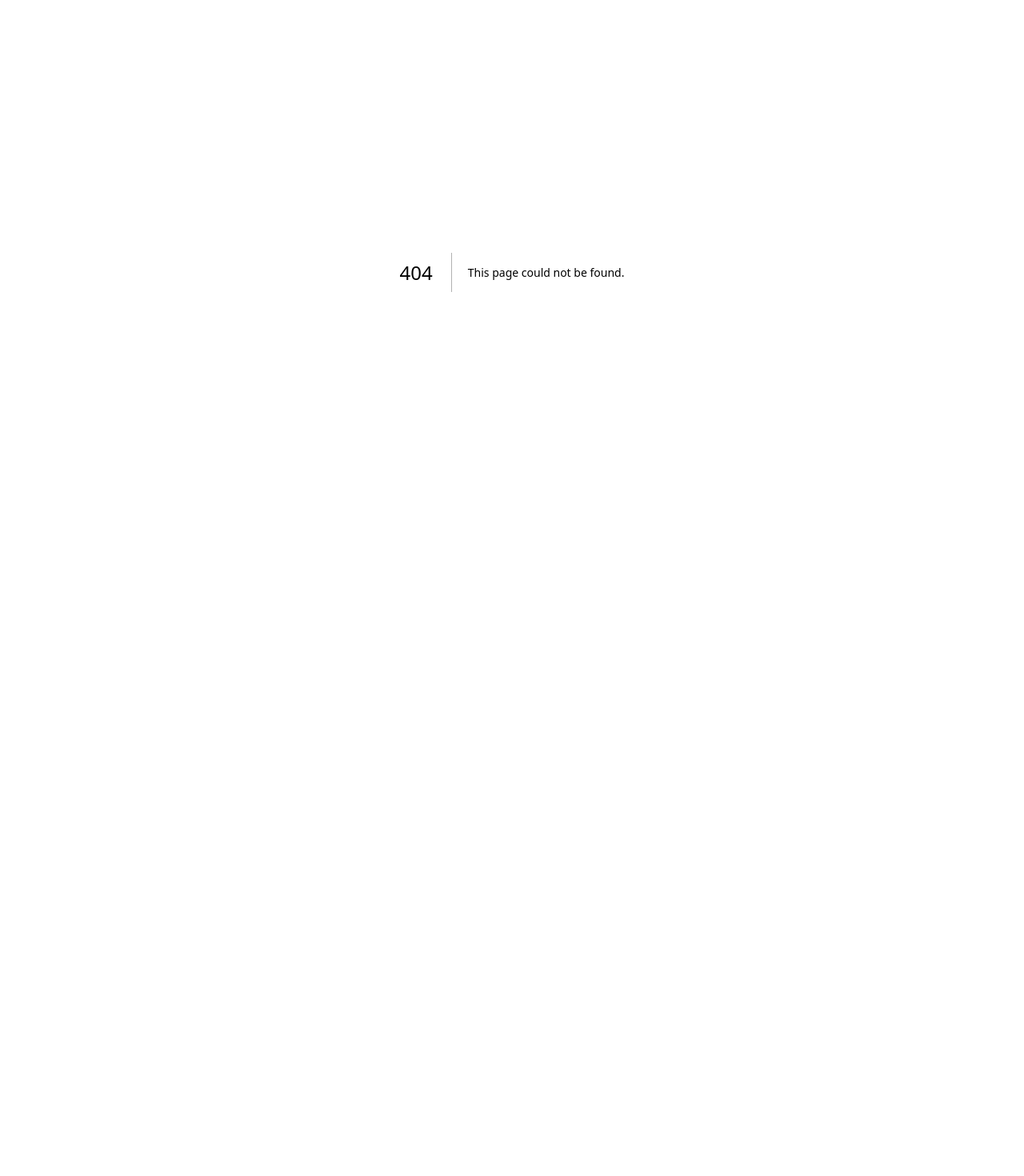
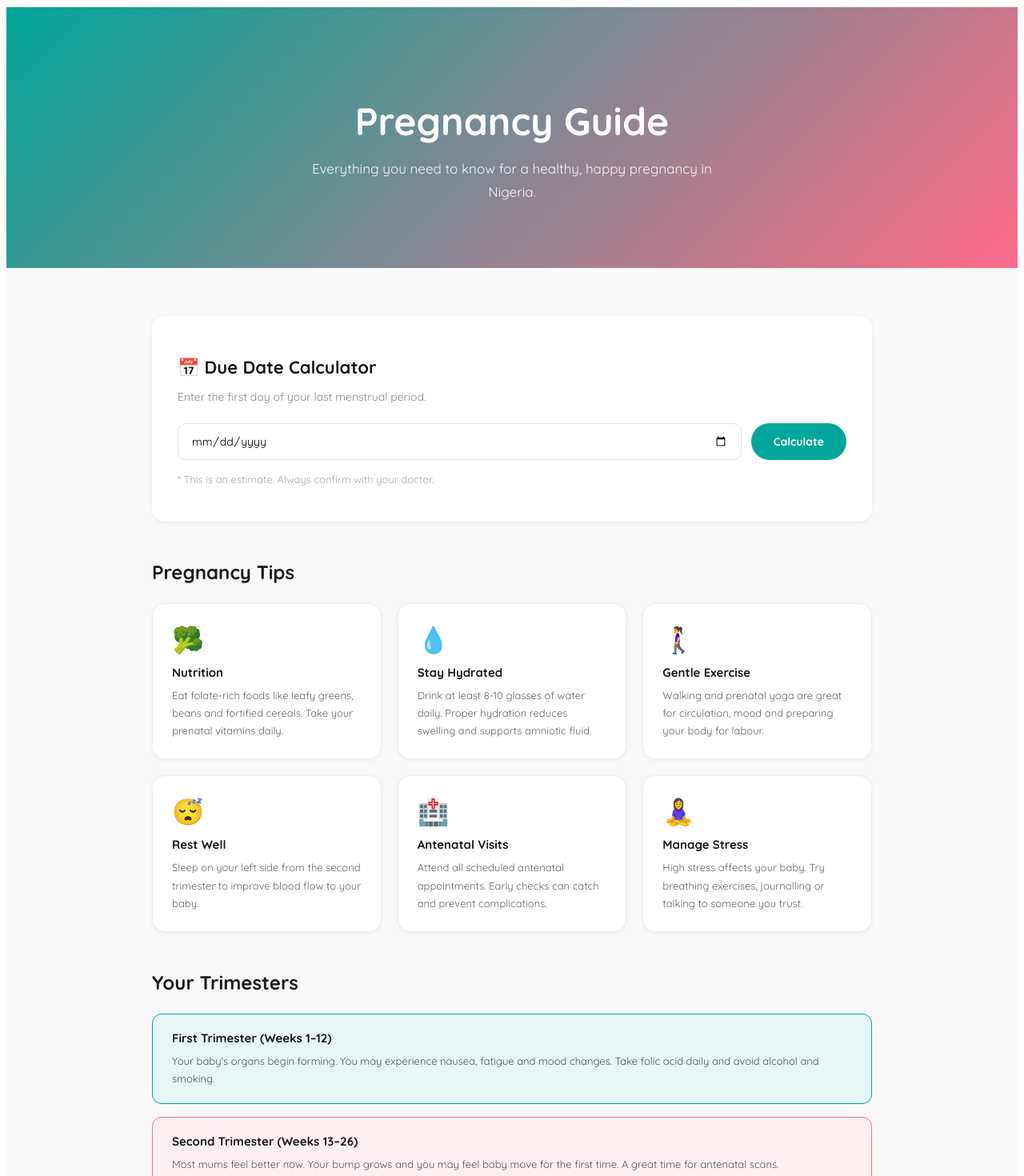
Before and after one commit to CyberZeke0/kiki-cares, a Next.js app: page /pregnancy in a window 1280 px wide. Before the commit this address had no page. Shown: the part 60-1530 px from the top of the page at 80% size. Before the commit the page ends 800 px from the top, so only its background shows below. Built offline with nearby package versions, Linux system fonts and the light colour scheme.

Commit message:
Add pregnancy page

```diff
--- /dev/null
+++ b/src/app/pregnancy/page.js
@@ -0,0 +1,83 @@
+import Navbar from '@/components/Navbar';
+import Footer from '@/components/Footer';
+
+const tips = [
+  { icon: '🥦', title: 'Nutrition', desc: 'Eat folate-rich foods like leafy greens, beans and fortified cereals. Take your prenatal vitamins daily.' },
+  { icon: '💧', title: 'Stay Hydrated', desc: 'Drink at least 8-10 glasses of water daily. Proper hydration reduces swelling and supports amniotic fluid.' },
+  { icon: '🚶‍♀️', title: 'Gentle Exercise', desc: 'Walking and prenatal yoga are great for circulation, mood and preparing your body for labour.' },
+  { icon: '😴', title: 'Rest Well', desc: 'Sleep on your left side from the second trimester to improve blood flow to your baby.' },
+  { icon: '🏥', title: 'Antenatal Visits', desc: 'Attend all scheduled antenatal appointments. Early checks can catch and prevent complications.' },
+  { icon: '🧘‍♀️', title: 'Manage Stress', desc: 'High stress affects your baby. Try breathing exercises, journalling or talking to someone you trust.' },
+];
+
+export default function PregnancyPage() {
+  return (
+    <>
+      <Navbar />
+      <div style={{ minHeight: '100vh', background: '#f9f9f9', fontFamily: 'Quicksand, sans-serif' }}>
+
+        {/* Hero */}
+        <div style={{ background: 'linear-gradient(135deg, #00A699, #FF6B8A)', padding: '80px 24px', textAlign: 'center' }}>
+          <h1 style={{ fontSize: 'clamp(28px, 5vw, 48px)', fontWeight: '900', color: 'white', marginBottom: '16px' }}>
+            Pregnancy Guide
+          </h1>
+          <p style={{ fontSize: '17px', color: 'rgba(255,255,255,0.9)', maxWidth: '500px', margin: '0 auto', lineHeight: '1.7' }}>
+            Everything you need to know for a healthy, happy pregnancy in Nigeria.
+          </p>
+        </div>
+
+        <div style={{ maxWidth: '900px', margin: '0 auto', padding: '60px 24px' }}>
+
+          {/* Due Date Calculator */}
+          <div style={{ background: 'white', borderRadius: '16px', padding: '32px', boxShadow: '0 1px 4px rgba(0,0,0,0.08)', marginBottom: '48px' }}>
+            <h2 style={{ fontSize: '22px', fontWeight: '800', color: '#1a1a1a', marginBottom: '8px' }}>📅 Due Date Calculator</h2>
+            <p style={{ color: '#888', fontSize: '14px', marginBottom: '24px' }}>Enter the first day of your last menstrual period.</p>
+            <div style={{ display: 'flex', gap: '12px', flexWrap: 'wrap' }}>
+              <input type="date" style={{ flex: 1, minWidth: '200px', padding: '12px 16px', borderRadius: '10px', border: '1px solid #e0e0e0', fontSize: '14px', fontFamily: 'Quicksand, sans-serif' }} />
+              <button style={{ background: '#00A699', color: 'white', border: 'none', padding: '12px 28px', borderRadius: '50px', fontWeight: '700', fontSize: '14px', cursor: 'pointer', fontFamily: 'Quicksand, sans-serif' }}>
+                Calculate
+              </button>
+            </div>
+            <p style={{ marginTop: '16px', fontSize: '13px', color: '#aaa' }}>* This is an estimate. Always confirm with your doctor.</p>
+          </div>
+
+          {/* Tips */}
+          <h2 style={{ fontSize: '24px', fontWeight: '800', color: '#1a1a1a', marginBottom: '24px' }}>Pregnancy Tips</h2>
+          <div className="preg-grid" style={{ display: 'grid', gridTemplateColumns: 'repeat(3, 1fr)', gap: '20px' }}>
+            {tips.map(tip => (
+              <div key={tip.title} style={{ background: 'white', borderRadius: '16px', padding: '24px', boxShadow: '0 1px 4px rgba(0,0,0,0.06)', border: '1px solid #f0f0f0' }}>
+                <div style={{ fontSize: '32px', marginBottom: '12px' }}>{tip.icon}</div>
+                <div style={{ fontWeight: '800', fontSize: '15px', color: '#1a1a1a', marginBottom: '8px' }}>{tip.title}</div>
+                <div style={{ fontSize: '13px', color: '#666', lineHeight: '1.7' }}>{tip.desc}</div>
+              </div>
+            ))}
+          </div>
+
+          {/* Trimesters */}
+          <h2 style={{ fontSize: '24px', fontWeight: '800', color: '#1a1a1a', margin: '48px 0 24px' }}>Your Trimesters</h2>
+          <div style={{ display: 'flex', flexDirection: 'column', gap: '16px' }}>
+            {[
+              { t: 'First Trimester (Weeks 1–12)', color: '#e6f7f6', border: '#00A699', desc: 'Your baby\'s organs begin forming. You may experience nausea, fatigue and mood changes. Take folic acid daily and avoid alcohol and smoking.' },
+              { t: 'Second Trimester (Weeks 13–26)', color: '#fff0f3', border: '#FF6B8A', desc: 'Most mums feel better now. Your bump grows and you may feel baby move for the first time. A great time for antenatal scans.' },
+              { t: 'Third Trimester (Weeks 27–40)', color: '#fff9ec', border: '#f59e0b', desc: 'Baby is growing fast. You may feel breathless and uncomfortable. Prepare your hospital bag and birth plan. Rest as much as possible.' },
+            ].map(item => (
+              <div key={item.t} style={{ background: item.color, border: `1.5px solid ${item.border}`, borderRadius: '12px', padding: '20px 24px' }}>
+                <div style={{ fontWeight: '800', fontSize: '15px', color: '#1a1a1a', marginBottom: '8px' }}>{item.t}</div>
+                <div style={{ fontSize: '13px', color: '#555', lineHeight: '1.7' }}>{item.desc}</div>
+              </div>
+            ))}
+          </div>
+
+        </div>
+      </div>
+
+      <style>{`
+        @media (max-width: 767px) {
+          .preg-grid { grid-template-columns: 1fr !important; }
+        }
+      `}</style>
+
+      <Footer />
+    </>
+  );
+}
```
